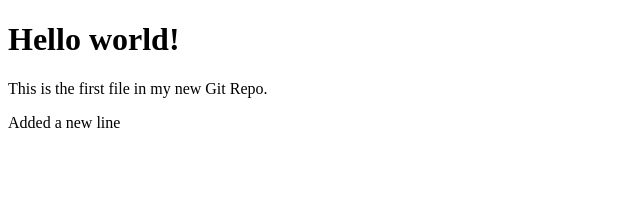
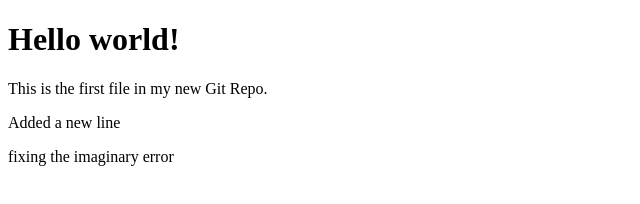
Before and after one commit to ACID-7/hello-word, a plain HTML site: page index.html in a window 1280 px wide. Shown: the whole page, without its empty margins (0-640 px from the left). Drawn offline with Linux system fonts and the light colour scheme.

Commit message:
Update index.html with emergency fix

```diff
--- a/index.html
+++ b/index.html
@@ -9,6 +9,7 @@
 <h1>Hello world!</h1>
 <p>This is the first file in my new Git Repo.</p>
 <p>Added a new line</p>
+<p>fixing the imaginary error</p>
 
 </body>
 </html>
```
